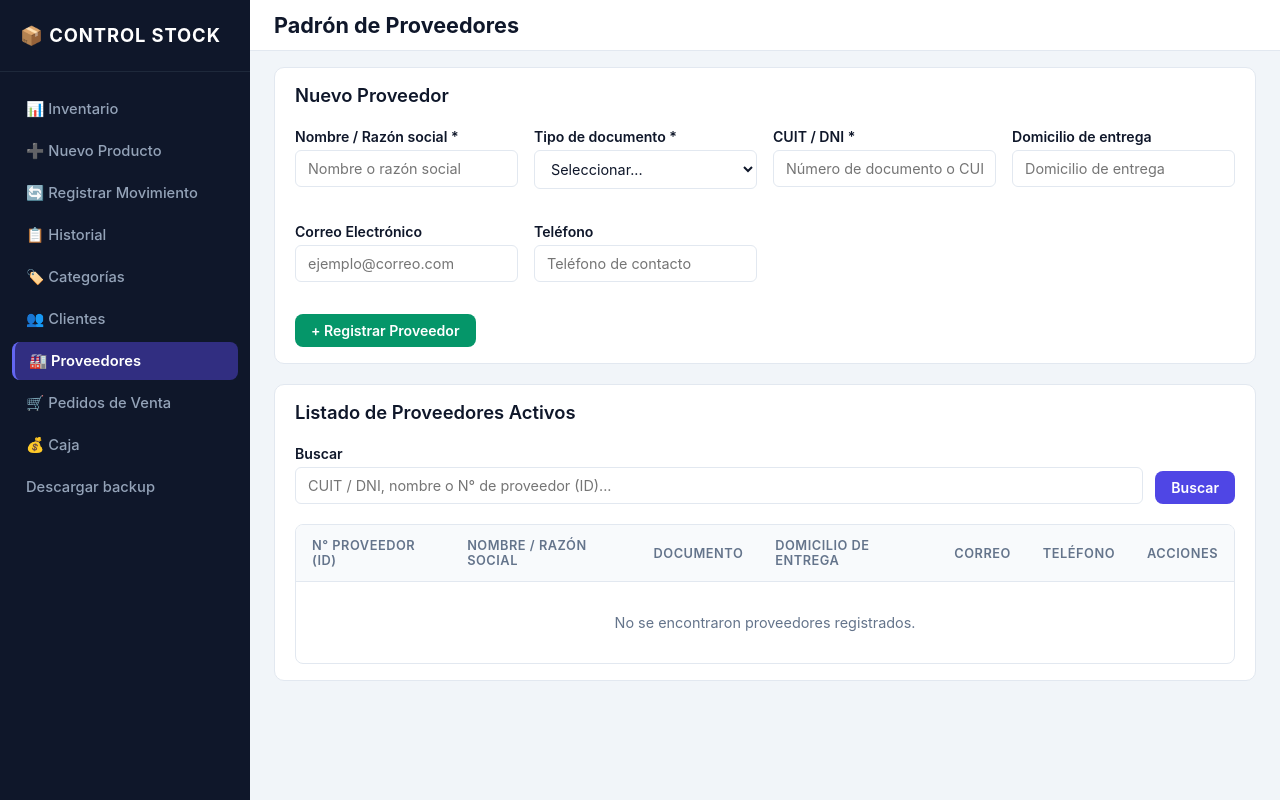
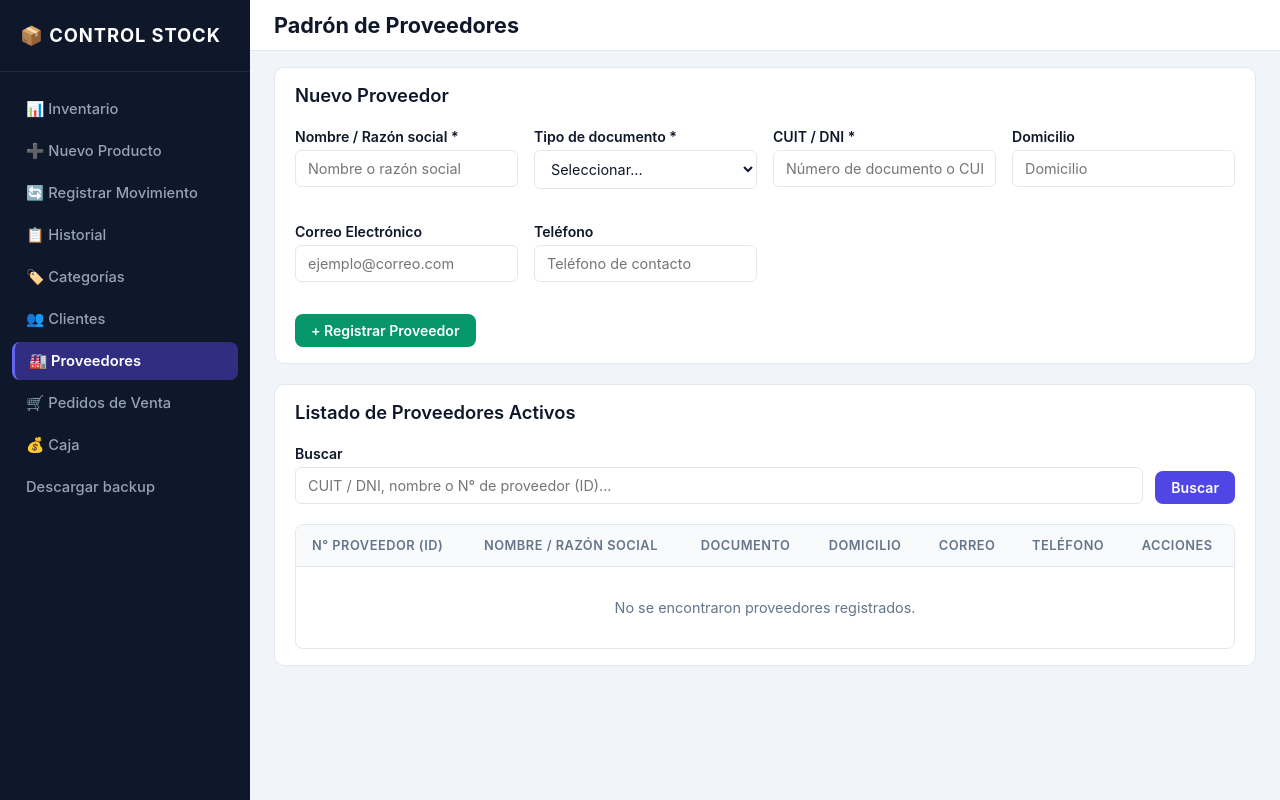
Before and after one commit to lautaro0811-sketch/gestion-de-stock, a Django app: page /proveedores/ in a window 1280 px wide. Run offline with Django 5.2, Linux system fonts and the light colour scheme; data that the repository does not hold is empty.

Commit message:
fix: ajustar etiqueta de domicilio de proveedores
Actualiza la etiqueta, placeholder y encabezado de domicilio del formulario/listado de proveedores.

Co-authored-by: Copilot <223556219+Copilot@users.noreply.github.com>

```diff
--- a/inventario/forms.py
+++ b/inventario/forms.py
@@ -136,7 +136,7 @@ class ProveedorForm(forms.ModelForm):
             "nombre": "Nombre / Razón social",
             "tipo_documento": "Tipo de documento",
             "numero_documento": "CUIT / DNI",
-            "domicilio": "Domicilio de entrega",
+            "domicilio": "Domicilio",
             "correo": "Correo electrónico",
             "telefono": "Teléfono",
         }
@@ -144,7 +144,7 @@ class ProveedorForm(forms.ModelForm):
             "nombre": forms.TextInput(attrs={"class": "form-control", "placeholder": "Nombre o razón social"}),
             "tipo_documento": forms.Select(attrs={"class": "form-control"}),
             "numero_documento": forms.TextInput(attrs={"class": "form-control", "placeholder": "Número de documento o CUIT"}),
-            "domicilio": forms.TextInput(attrs={"class": "form-control", "placeholder": "Domicilio de entrega"}),
+            "domicilio": forms.TextInput(attrs={"class": "form-control", "placeholder": "Domicilio"}),
             "correo": forms.EmailInput(attrs={"class": "form-control", "placeholder": "ejemplo@correo.com"}),
             "telefono": forms.TextInput(attrs={"class": "form-control", "placeholder": "Teléfono de contacto"}),
         }
--- a/templates/inventario/proveedor_list.html
+++ b/templates/inventario/proveedor_list.html
@@ -33,7 +33,7 @@
                 {% endif %}
             </div>
             <div class="form-group">
-                <label class="form-label">Domicilio de entrega</label>
+                <label class="form-label">Domicilio</label>
                 {{ form.domicilio }}
                 {% if form.domicilio.errors %}
                     <div class="field-error">{{ form.domicilio.errors.0 }}</div>
@@ -83,7 +83,7 @@
                     <th>N° Proveedor (ID)</th>
                     <th>Nombre / Razón social</th>
                     <th>Documento</th>
-                    <th>Domicilio de entrega</th>
+                    <th>Domicilio</th>
                     <th>Correo</th>
                     <th>Teléfono</th>
                     <th>Acciones</th>
```
